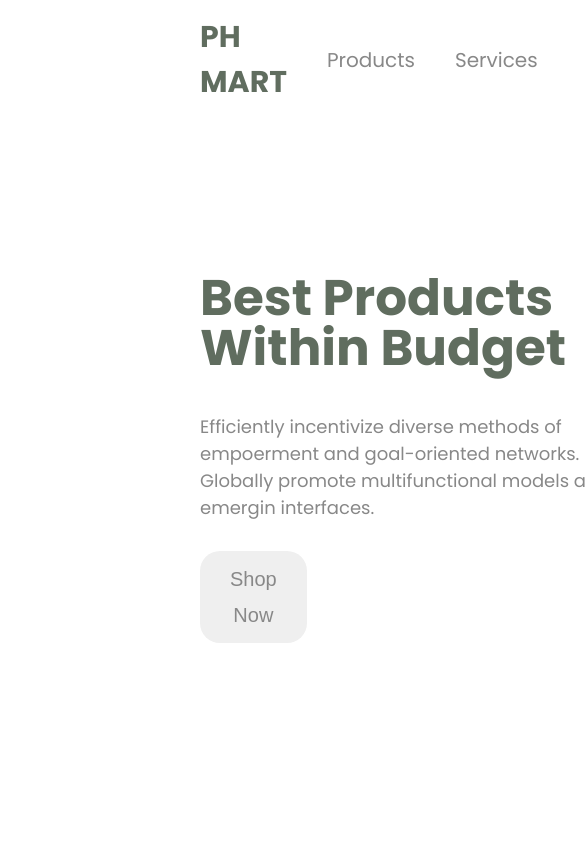
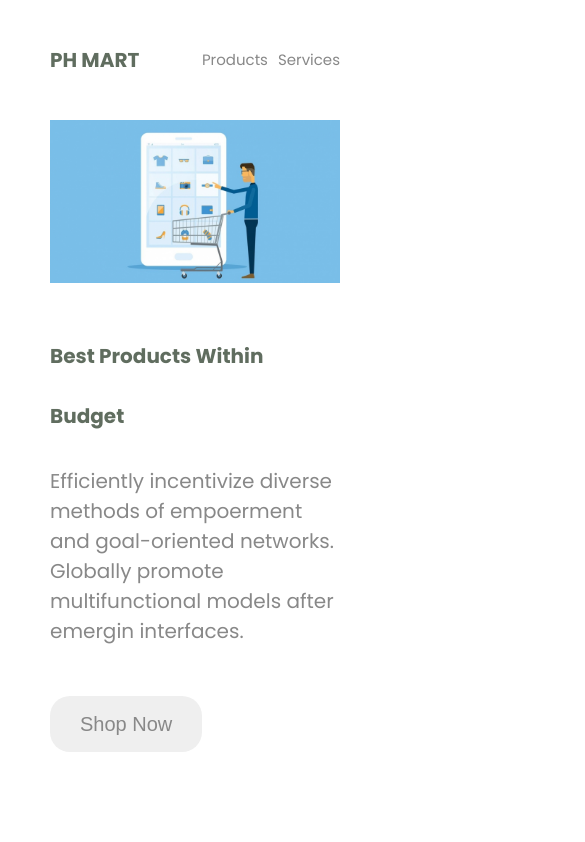
Before and after one commit to sjak-JooJo/ph-mart, a plain HTML site: page index.html in a window 390 px wide. Shown: the top 842 px of the page, 585 px wide, since content can reach past the window. Drawn offline with Linux system fonts and the light colour scheme.

Commit message:
mobile responsive

```diff
--- a/css/style.css
+++ b/css/style.css
@@ -187,3 +187,66 @@ footer{
     align-items: center;
     background-color: #efefefef;
 }
+
+/* ------------------- Media Query ----------------------- */
+ @media(max-width: 576px){
+     header,
+     .hero-section,
+      .products-section{
+         padding: 0 5rem;
+     }
+     .hero-section,
+      .products-section{
+        margin-bottom: 12rem;
+    }
+    header nav .logo h1{
+        font-size: 2rem;
+    }
+    header nav .menu a{
+        margin-left: 1rem ;
+    }
+    header nav .menu a li{
+        font-size: 1.5rem;
+    }
+
+
+    .hero-section{
+        flex-direction: column;
+        height: 80vh;
+    }
+    .hero-section .hero-content{
+        order: 2;
+        width: 100%;
+    }
+    .hero-section .hero-content h1{
+        font-size: 2rem;
+        width: 100%;
+        line-height: 6rem;
+        margin-bottom: 2rem;
+    }
+    .hero-section .hero-content p{
+        width: 100%;
+        font-size: 2rem;
+        margin-bottom: 5rem;
+    }
+    .hero-section .hero-img{
+        order: 1;
+        width: 100%;
+
+    }
+    .hero-section .hero-img img{
+        width: 100%;
+    }
+
+    .products-section h1{
+        font-size: 3rem;
+        margin-bottom: 2rem;
+        line-height: 6rem;
+    }
+    .products-section .products{
+        grid-template-columns: repeat(1, 1fr);
+    }
+    footer p{
+        font-size: 1.1rem;
+    }
+ }
```
